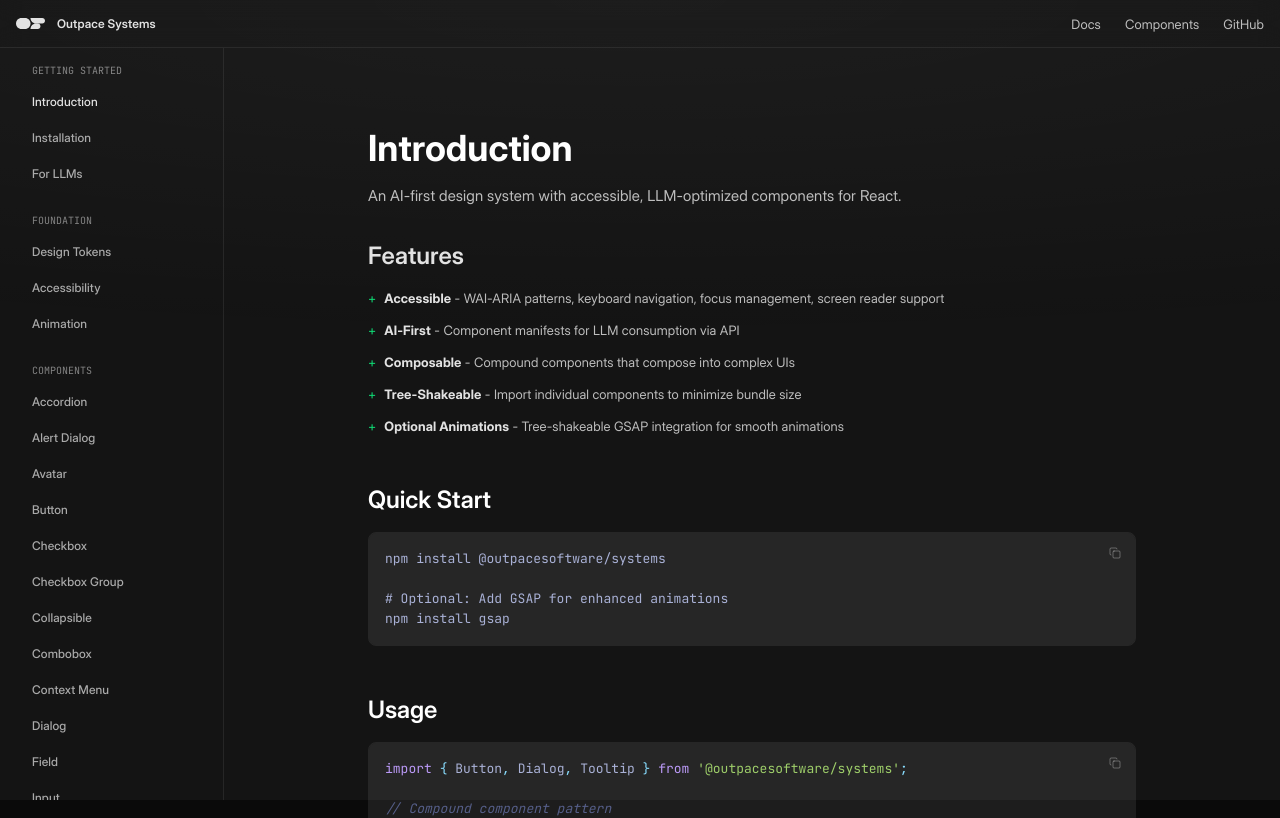
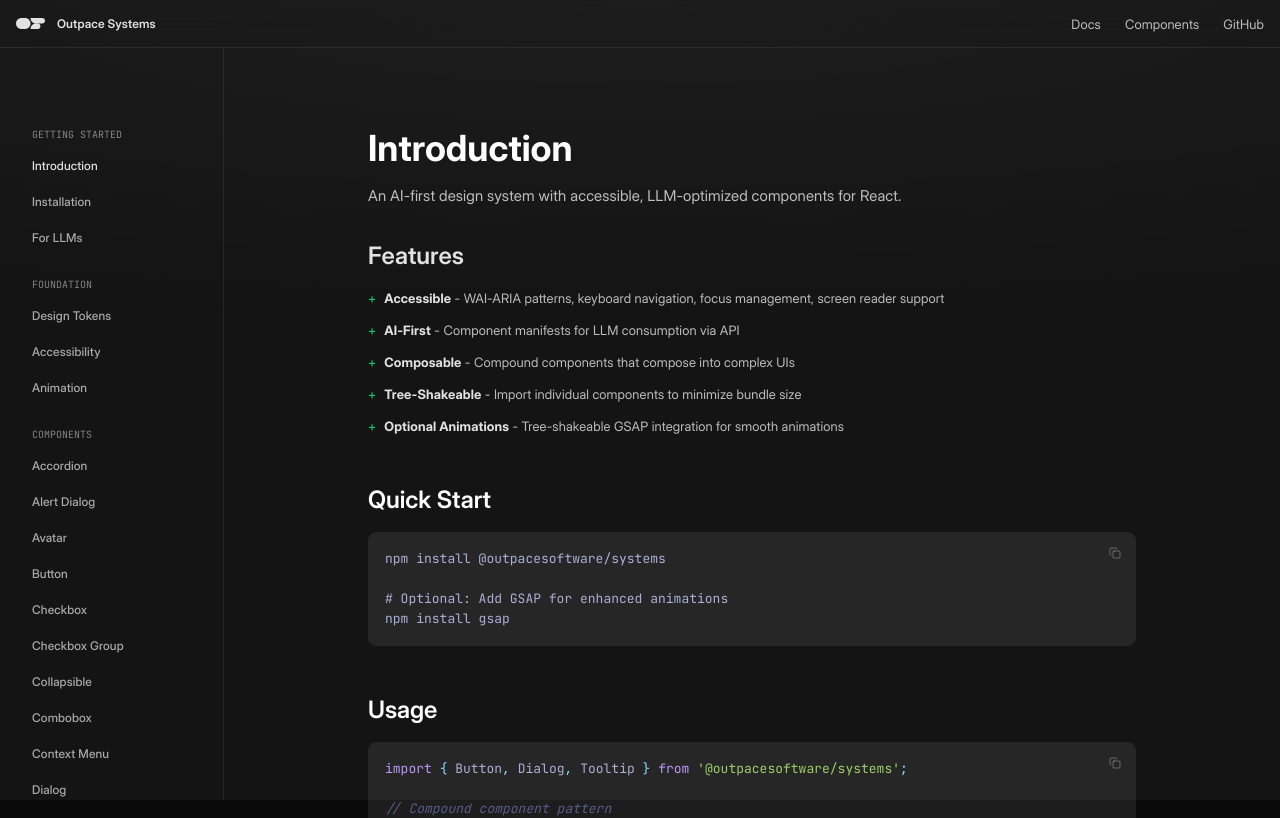
Before and after one commit to outpacesoftware/systems, a Next.js app: page /docs in a window 1280 px wide. Shown: the top 818 px of the page. Built offline with nearby package versions, Linux system fonts and the light colour scheme.

Commit message:
style: add 80px vertical padding to sidebar nav

```diff
--- a/components/docs/Sidebar.tsx
+++ b/components/docs/Sidebar.tsx
@@ -103,7 +103,7 @@ export function Sidebar({ mobileOpen, onClose }: SidebarProps) {
           ${mobileOpen ? "translate-x-0" : "-translate-x-full lg:translate-x-0"}
         `}
 			>
-				<nav className="py-4 space-y-6">
+				<nav className="py-20 space-y-6">
 					{navigation.map((section) => (
 						<div key={section.title}>
 							<h3 className="font-mono text-[10px] leading-[14px] text-white/48 uppercase mb-2">
```
